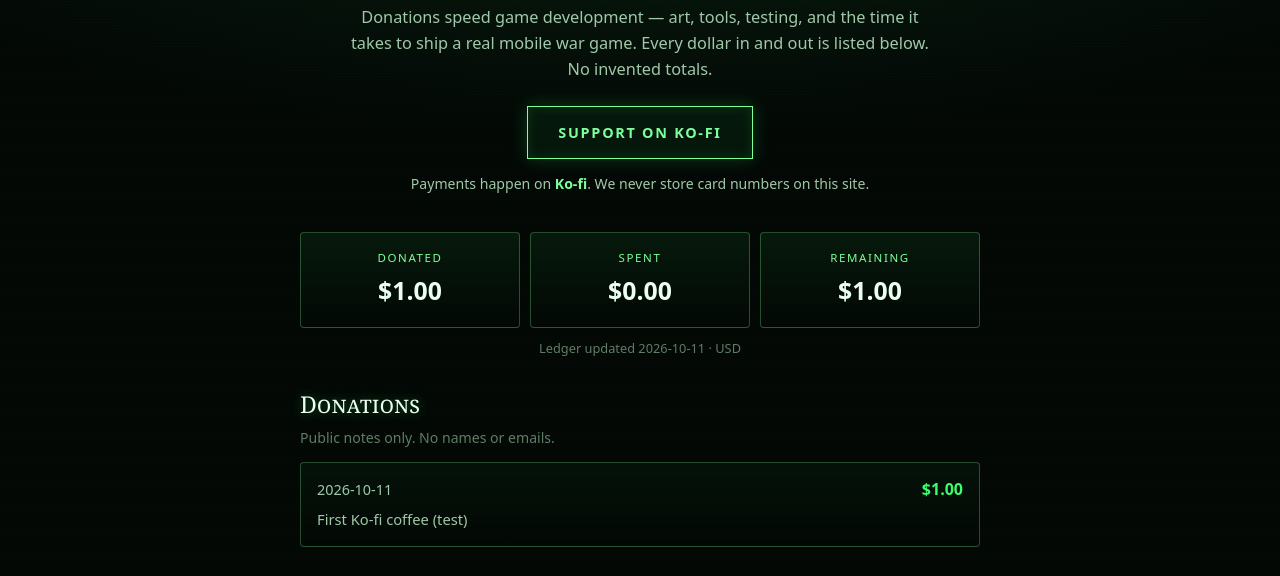
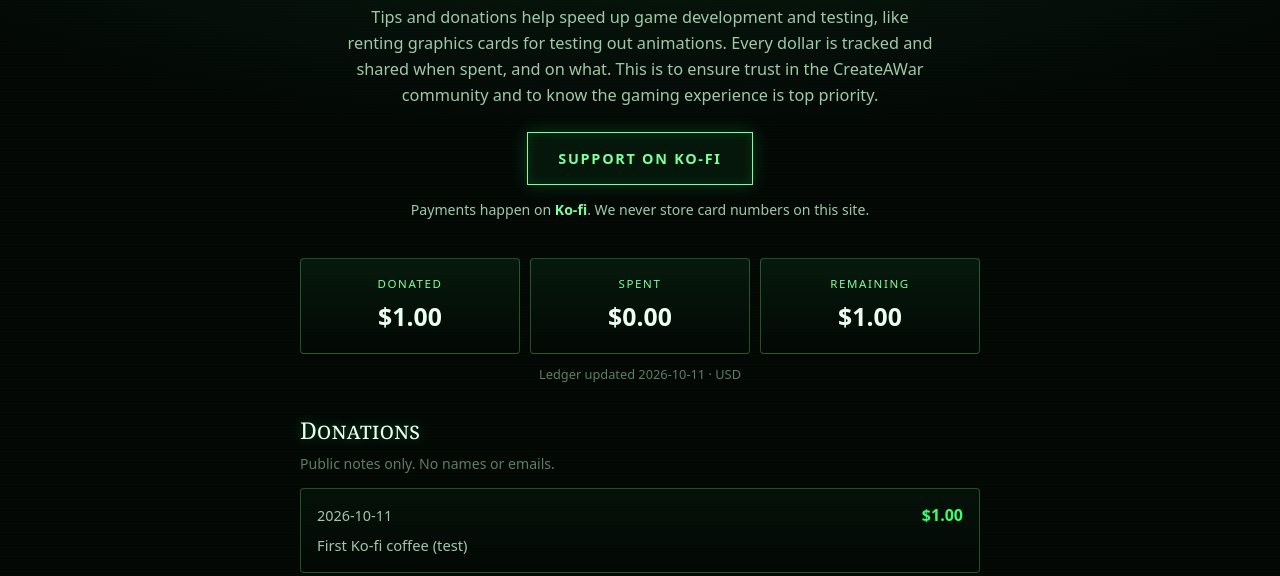
Before and after one commit to bradfuturez/createawar-site, a plain HTML site: page support.html in a window 1280 px wide. Shown: the part 201-777 px from the top of the page. Drawn offline with Linux system fonts and the light colour scheme.

Commit message:
Support page: Brad's new intro paragraph

```diff
--- a/support.html
+++ b/support.html
@@ -38,7 +38,7 @@
   <section class="support-hero">
     <p class="kicker"><span class="dot"></span> Transparent funds</p>
     <h1>Support CreateAWar</h1>
-    <p class="lede">Donations speed game development — art, tools, testing, and the time it takes to ship a real mobile war game. Every dollar in and out is listed below. No invented totals.</p>
+    <p class="lede">Tips and donations help speed up game development and testing, like renting graphics cards for testing out animations. Every dollar is tracked and shared when spent, and on what. This is to ensure trust in the CreateAWar community and to know the gaming experience is top priority.</p>
     <a class="cta kofi-cta" id="kofi-link" href="https://ko-fi.com/createawar" rel="noopener noreferrer" target="_blank">Support on Ko-fi</a>
     <p class="kofi-note">Payments happen on <strong>Ko-fi</strong>. We never store card numbers on this site.</p>
   </section>
```
